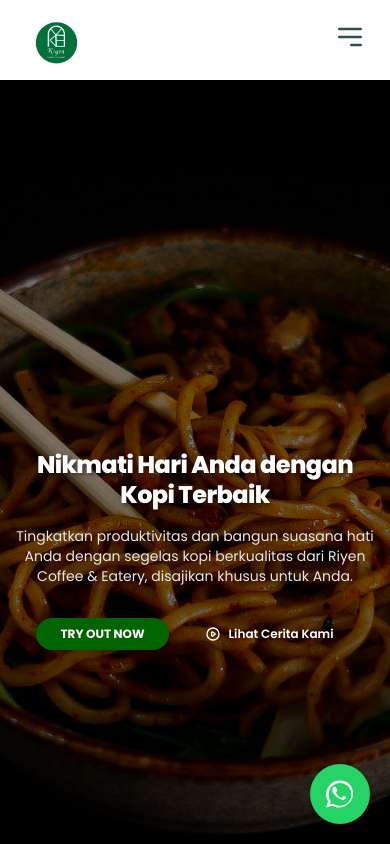
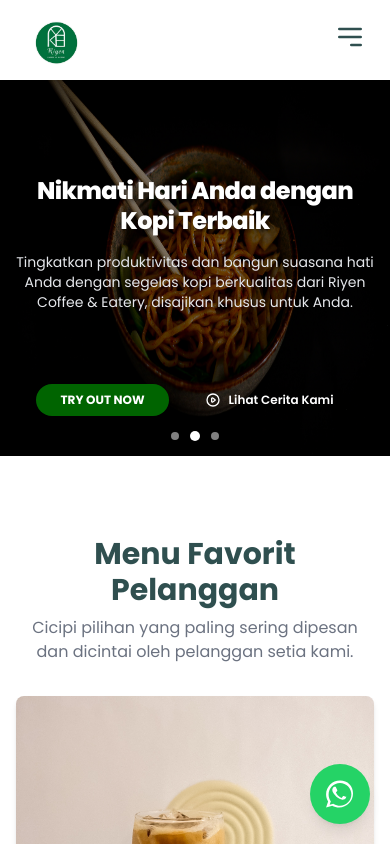
Before and after one commit to Solchanrefqialhabib/RiyenCoffee-Eatery, a Next.js app: page / in a window 390 px wide. Shown: the top 844 px of the page. Built offline with nearby package versions, Linux system fonts and the light colour scheme.

Commit message:
perbaikan layout home page

```diff
--- a/src/app/components/Hero.tsx
+++ b/src/app/components/Hero.tsx
@@ -43,7 +43,7 @@ const Hero = () => {
   }, []);
 
   return (
-    <section className="relative min-h-[100dvh] w-full flex flex-col justify-center items-center text-white overflow-hidden">
+    <section className="relative lg:min-h-screen min-h-auto w-full flex flex-col justify-center items-center text-white overflow-hidden">
       {/* Slideshow */}
       <AnimatePresence>
         <motion.div
@@ -58,7 +58,7 @@ const Hero = () => {
             src={slideImages[currentSlide]}
             alt="Suasana Riyen Coffee & Eatery "
             fill
-            className="object-cover object-center"
+            className="lg:object-cover object-center"
             priority
           />
         </motion.div>
@@ -86,7 +86,8 @@ const Hero = () => {
           Tingkatkan produktivitas dan bangun suasana hati Anda dengan segelas kopi berkualitas dari Riyen Coffee & Eatery, disajikan khusus untuk Anda.
         </p>
 
-        <div className="mt-8 md:mt-10 flex flex-wrap justify-center gap-4">
+        <div className="py-10">
+          <div className="mt-8 md:mt-10 flex flex-wrap justify-center gap-4">
           <Link
             href="/menu"
             className="bg-brand-primary text-white px-6 sm:px-8 py-2 sm:py-3 rounded-full font-bold hover:bg-opacity-90 transition duration-300 shadow-lg text-xs sm:text-base"
@@ -120,6 +121,7 @@ const Hero = () => {
             Lihat Cerita Kami
           </Link>
         </div>
+        </div>
       </motion.div>
 
       {/* Indikator Slide */}
```
